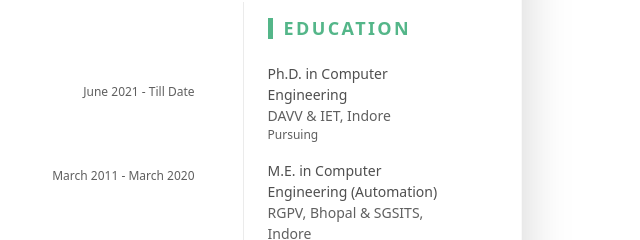
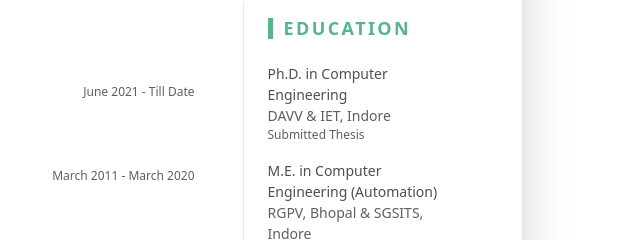
Before and after one commit to PrashantLakkadwala/PrashantLakkadwala.github.io, a plain HTML site: page index.html in a window 1280 px wide. Shown: the part 525-765 px from the top of the page, 640-1280 px from the left. Drawn offline with Linux system fonts and the light colour scheme.

Commit message:
Update index.html

```diff
--- a/index.html
+++ b/index.html
@@ -235,7 +235,7 @@
 									<li class="mb-3">
 										<div class="resume-degree font-weight-bold">Ph.D. in Computer Engineering</div>
 										<div class="resume-degree-org text-muted">DAVV & IET, Indore</div>
-										<div class="resume-degree-time text-muted">Pursuing</div>
+										<div class="resume-degree-time text-muted">Submitted Thesis</div>
 									</li>
 									<li class="mb-3">
 										<div class="resume-degree font-weight-bold">M.E. in Computer Engineering (Automation)</div>
```
